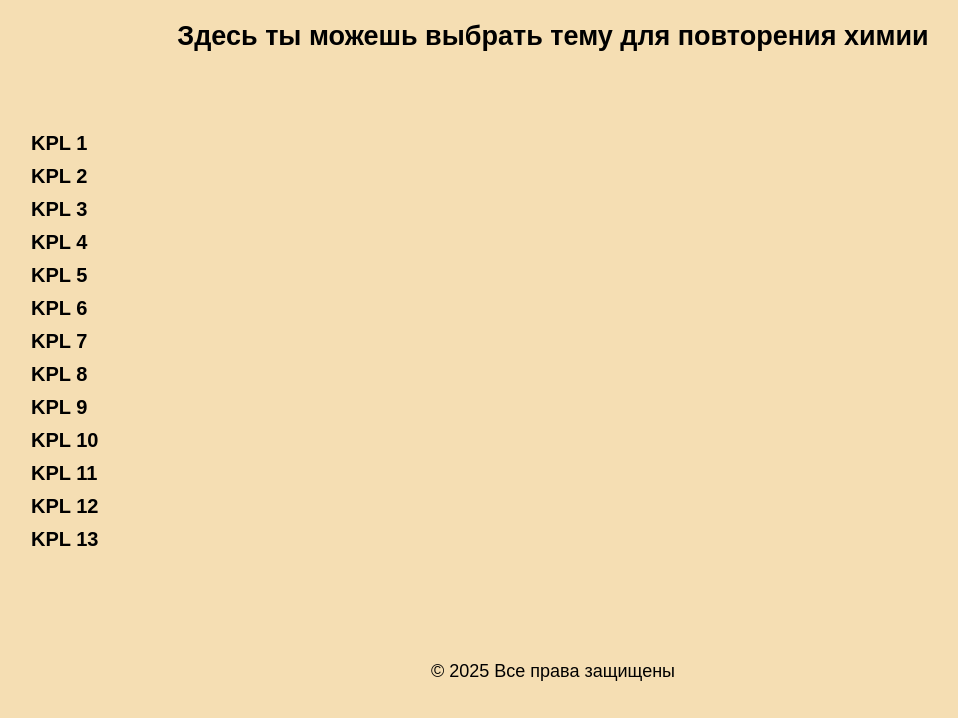
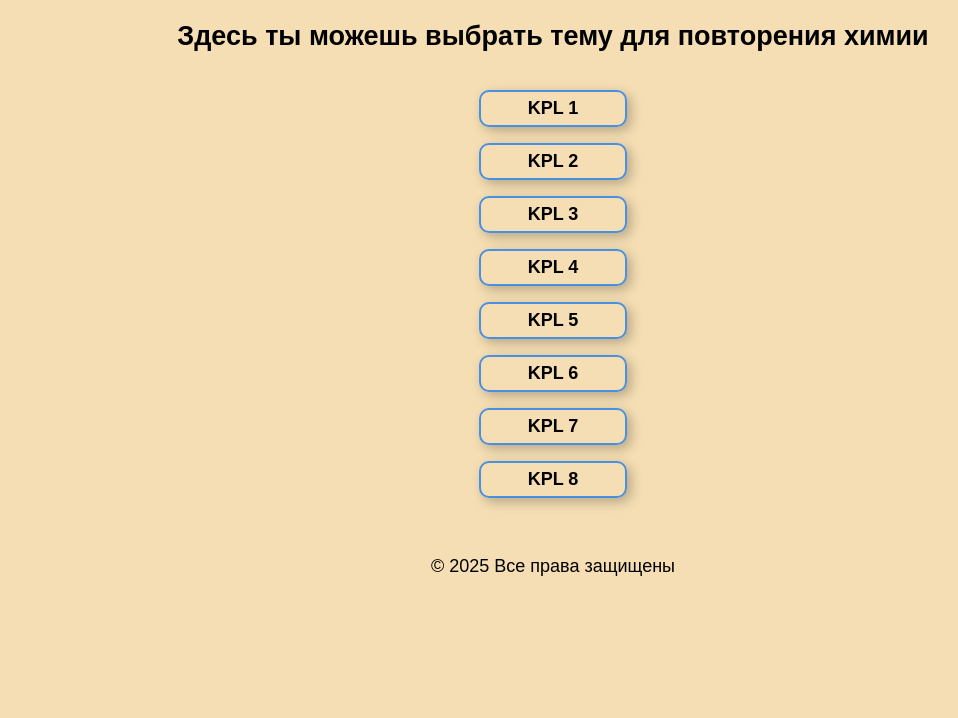
Before and after one commit to Sqwertik/Kemian-koe-kertaus, a plain HTML site: page index.html in a window 1280 px wide. Shown: the part 87-805 px from the top of the page, without its empty margins (87-1045 px from the left). Drawn offline with Linux system fonts and the light colour scheme.

Commit message:
Add files via upload

```diff
--- a/index.html
+++ b/index.html
@@ -13,19 +13,14 @@
     </main>
     <header>
     <nav>
-        <a href="kpl1.html" alt="" target="_blank">KPL 1</a>
-        <a href="kpl2.html" alt="" target="_blank">KPL 2</a>
-        <a href="kpl3.html" alt="" target="_blank">KPL 3</a>
-        <a href="kpl4.html" alt="" target="_blank">KPL 4</a>
-        <a href="kpl5.html" alt="" target="_blank">KPL 5</a>
-        <a href="kpl6.html" alt="" target="_blank">KPL 6</a>
-        <a href="kpl7.html" alt="" target="_blank">KPL 7</a>
-        <a href="kpl8.html" alt="" target="_blank">KPL 8</a>
-        <a href="kpl9.html" alt="" target="_blank">KPL 9</a>
-        <a href="kpl10.html" alt="" target="_blank">KPL 10</a>
-        <a href="kpl11html" alt="" target="_blank">KPL 11</a>
-        <a href="kpl12.html" alt="" target="_blank">KPL 12</a>
-        <a href="kpl13.html" alt="" target="_blank">KPL 13</a>
+        <a href="kpl1.html"  target="_blank">KPL 1</a>
+        <a href="kpl2.html"  target="_blank">KPL 2</a>
+        <a href="kpl3.html"  target="_blank">KPL 3</a>
+        <a href="kpl4.html"  target="_blank">KPL 4</a>
+        <a href="kpl5.html"  target="_blank">KPL 5</a>
+        <a href="kpl6.html"  target="_blank">KPL 6</a>
+        <a href="kpl7.html"  target="_blank">KPL 7</a>
+        <a href="kpl8.html"  target="_blank">KPL 8</a>
     </nav>
     </header>
     <footer>
--- a/style.css
+++ b/style.css
@@ -2,6 +2,11 @@
     body {
         font-size: 14px;
         padding: 10px;
+    }
+
+    a {
+        width: 100%;
+        margin: 6px 0;
     }
 }
 @media (min-width: 601px) and (max-width: 1024px) {
@@ -27,7 +32,9 @@ body {
 nav {
     display: flex;
     flex-direction: column;
-    margin-top: 70px;
+    align-items: center;
+
+    margin-top: 30px;
 
 
 }
@@ -42,17 +49,31 @@ main {
 
 footer {
     text-align: center;
-    margin-top: 110px;
+    margin-top: 50px;
 
 }
 
 
 a {
+    margin: 8px auto;
+    color: black;
+    text-decoration: none;
     font-weight: bold;
-    text-decoration: none;
-    color: black;
-    font-size: 20px;
-    margin-left: 100px;
-    margin-top: 10px;
+    display: inline-block;
+    border: 2px solid #4a90e2;
+    border-radius: 10px;
+    padding: 6px 12px;
+    transition: 0.2s ease;
+    width: 120px; /* одинаковая ширина */
+    text-align: center;
+     box-shadow: 4px 4px 12px rgba(0,0,0,0.25);
 
 }
+
+a:hover {
+    color: white;
+    background-color: #4a90e2;
+    box-shadow: 6px 6px 16px rgba(0,0,0,0.35);
+    transform: translateY(-2px);
+
+}
```
